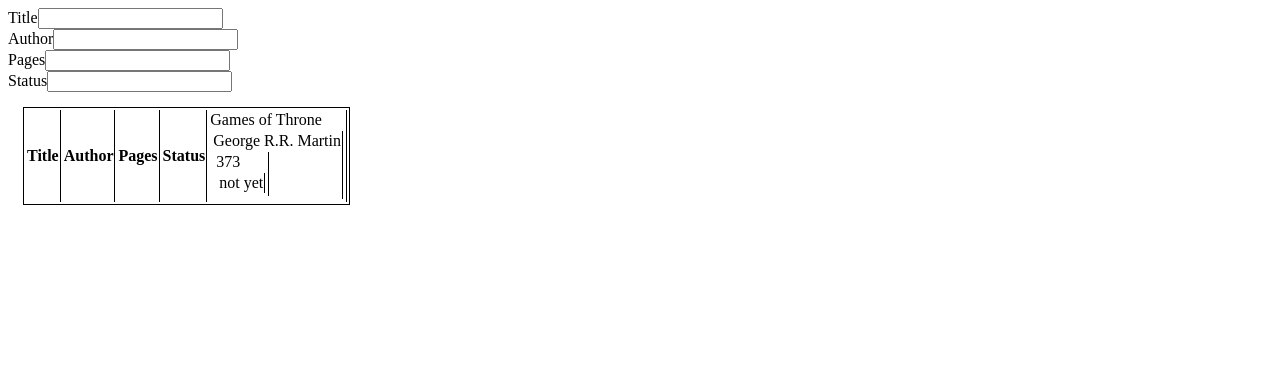
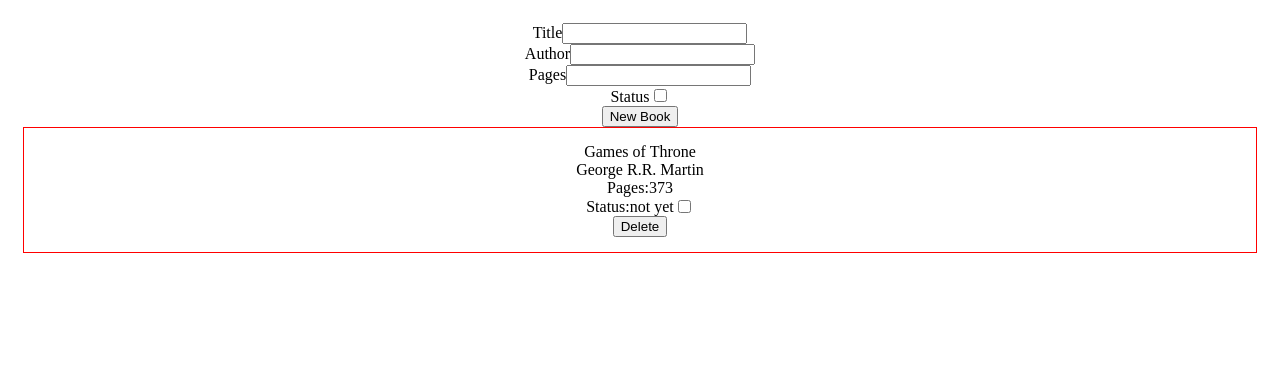
Before and after one commit to Iancu038691/Library, a website: page index.html in a window 1280 px wide. Drawn offline with Linux system fonts and the light colour scheme.

Commit message:
done with the code need to resolve some bugs

```diff
--- a/app.js
+++ b/app.js
@@ -1,5 +1,5 @@
 const myLibrary = [];
-
+let copyMyLibrary = [];
 function Book(title, author, pages, status) {
   this.title = title,
   this.author = author,
@@ -11,32 +11,135 @@ function addBookToLibrary(title, author, pages, status) {
   myLibrary.push(new Book(title, author, pages, status));
 }
 
-addBookToLibrary('Games of Throne', 'George R.R. Martin', '373', 'not yet');
-for (const key in myLibrary) {
-  console.log(myLibrary[key].author);
+// if (myLibrary.length !== 0) copyMyLibrary = myLibrary.slice();
+
+addBookToLibrary('Games of Throne', 'George R.R. Martin', '373', false);
+searchForItems();
+const title = document.querySelector('#title');
+const author = document.querySelector('#author');
+const pages = document.querySelector('#pages');
+const statusPending = document.querySelector('#status');
+const btn = document.querySelector('#btn');
+function isNotZero(a, b, c) {
+  if (a === '' || b === '' || c === '') { return 'wrong'; }
+  return 'good';
+}
+if (myLibrary.length !== 0) copyMyLibrary = myLibrary.slice();
+btn.onclick = (event) => {
+  event.preventDefault();
+  if (isNotZero(title.value, author.value, pages.value) === 'good') {
+    addBookToLibrary(title.value, author.value, pages.value, statusPending.checked);
+    title.value = ''; author.value = ''; pages.value = ''; statusPending.checked = false;
+  }
+  if (copyMyLibrary.length !== myLibrary.length || copyMyLibrary.length == 0) {
+    addLastItem();
+    copyMyLibrary = myLibrary.slice();
+  }
+};
+
+function statusChecked(value) {
+  if (value === false) return 'not yet';
+  return 'reading';
 }
 
-const container = document.querySelector('.container');
-container.appendChild(document.createElement('tbody'));
-const tr = document.querySelector('tr');
-tr.classList.add('qwerty');
-const bookTitle = document.createElement('td');
-bookTitle.classList.add('title');
-bookTitle.textContent = myLibrary[0].title;
+function addLastItem() {
+  if (myLibrary.length > 0) {
+    const container = document.querySelector('.container');
 
-const bookAuthor = document.createElement('td');
-bookAuthor.classList.add('author');
-bookAuthor.textContent = myLibrary[0].author;
+    const box = document.createElement('div');
+    box.classList.add('box');
 
-const bookPages = document.createElement('td');
-bookPages.classList.add('pages');
-bookPages.textContent = myLibrary[0].pages;
+    container.appendChild(box);
 
-const bookStatus = document.createElement('td');
-bookStatus.classList.add('status');
-bookStatus.textContent = myLibrary[0].status;
+    const bookTitle = document.createElement('div');
+    bookTitle.classList.add('title');
+    bookTitle.textContent = myLibrary[myLibrary.length - 1].title;
 
-tr.appendChild(bookTitle)
-  .appendChild(bookAuthor)
-  .appendChild(bookPages)
-  .appendChild(bookStatus);
+    const bookAuthor = document.createElement('div');
+    bookAuthor.classList.add('author');
+    bookAuthor.textContent = myLibrary[myLibrary.length - 1].author;
+
+    const bookPages = document.createElement('div');
+    bookPages.classList.add('pages');
+    bookPages.textContent = `Pages:${myLibrary[myLibrary.length - 1].pages}`;
+
+    const form = document.createElement('form');
+    const bookStatus = document.createElement('input');
+    bookStatus.type = 'checkbox';
+    bookStatus.setAttribute('id', `bookStatus${myLibrary.length}`);
+    bookStatus.textContent = myLibrary[myLibrary.length - 1].status;
+    const label = document.createElement('label');
+    label.textContent = `Status:${statusChecked(myLibrary[myLibrary.length - 1].status)}`;
+    label.htmlFor = `bookStatus${myLibrary.length}`;
+    bookStatus.addEventListener('click', () => {
+      label.textContent === 'Status:not yet' ? label.textContent = 'Status:reading' : label.textContent = 'Status:not yet';
+    });
+    box.appendChild(bookTitle);
+    box.appendChild(bookAuthor);
+    box.appendChild(bookPages);
+    box.appendChild(form);
+    form.appendChild(label);
+    form.appendChild(bookStatus);
+
+    const buttonDelete = document.createElement('button');
+    buttonDelete.classList.add('buttonDelete');
+    buttonDelete.textContent = 'Delete';
+    buttonDelete.addEventListener('click', () => {
+      box.remove();
+      myLibrary.pop();
+    });
+    box.appendChild(buttonDelete);
+  }
+}
+
+function searchForItems() {
+  if (myLibrary.length > 0) {
+    for (const key in myLibrary) {
+      const container = document.querySelector('.container');
+
+      const box = document.createElement('div');
+      box.classList.add('box');
+
+      container.appendChild(box);
+
+      const bookTitle = document.createElement('div');
+      bookTitle.classList.add('title');
+      bookTitle.textContent = myLibrary[key].title;
+
+      const bookAuthor = document.createElement('div');
+      bookAuthor.classList.add('author');
+      bookAuthor.textContent = myLibrary[key].author;
+
+      const bookPages = document.createElement('div');
+      bookPages.classList.add('pages');
+      bookPages.textContent = `Pages:${myLibrary[key].pages}`;
+
+      const form = document.createElement('form');
+      const bookStatus = document.createElement('input');
+      bookStatus.type = 'checkbox';
+      bookStatus.setAttribute('id', `bookStatus${myLibrary.length}`);
+      const label = document.createElement('label');
+      label.textContent = `Status:${statusChecked(myLibrary[key].status)}`;
+      label.htmlFor = `bookStatus${myLibrary.length}`;
+
+      bookStatus.addEventListener('click', () => {
+        label.textContent === 'Status:not yet' ? label.textContent = 'Status:reading' : label.textContent = 'Status:not yet';
+      });
+
+      box.appendChild(bookTitle);
+      box.appendChild(bookAuthor);
+      box.appendChild(bookPages);
+      box.appendChild(form);
+      form.appendChild(label);
+      form.appendChild(bookStatus);
+      const buttonDelete = document.createElement('button');
+      buttonDelete.classList.add('buttonDelete');
+      buttonDelete.textContent = 'Delete';
+      buttonDelete.addEventListener('click', () => {
+        box.remove();
+        myLibrary.pop();
+      });
+      box.appendChild(buttonDelete);
+    }
+  }
+}
--- a/index.html
+++ b/index.html
@@ -12,17 +12,17 @@
     <form action="">
         <div><label for="title">Title</label><input name="title" type="text" id="title"></div>
         <div><label for="author">Author</label><input type="text" name="author" id="author"></div>
-        <div><label for="pages">Pages</label><input type="text" name="pages" id="pages"></div>
-        <div><label for="status">Status</label><input type="text" name="status" id="status"></div>
+        <div><label for="pages">Pages</label><input type="number" name="pages" id="pages"></div>
+        <div><label for="status">Status</label><input type="checkbox" name="status" id="status"></div>
+        <button id="btn">New Book</button>
     </form>
-    <table class="container">
-        <tr>
-            <th>Title</th>
-            <th>Author</th>
-            <th>Pages</th>
-            <th>Status</th>
-        </tr>
-    </table>
+
+    <div class="container"></div>
+
+
+
+
+
 
 
     <script src="app.js"></script>
--- a/style.css
+++ b/style.css
@@ -1,10 +1,36 @@
-table {
-    border: 1px solid black;
-    margin-top: 15px;
-    margin-left: 15px;
-    padding: 0;
+:root {
+    font-family: 'Times New Roman', Times, serif;
+    padding: 15px;
+}
+body {
+    display: grid;
 }
 
-th, td {
-    border-right: 1px solid black;
+
+form {
+    display: flex;
+    flex-direction: column;
+    justify-content: center;
+    align-items: center;
+
 }
+.container {
+    display: grid;
+    grid-template-columns: repeat(auto-fit, minmax(250px, 1fr));
+    grid-template-rows: 1fr 1fr;
+}
+
+.box {
+    padding: 15px;
+    border: 1px solid red;
+    display: flex;
+    flex-direction: column;
+    justify-content: center;
+    align-items: center;
+
+}
+
+.box > form {
+    display: flex;
+    flex-direction: row;
+}
```
